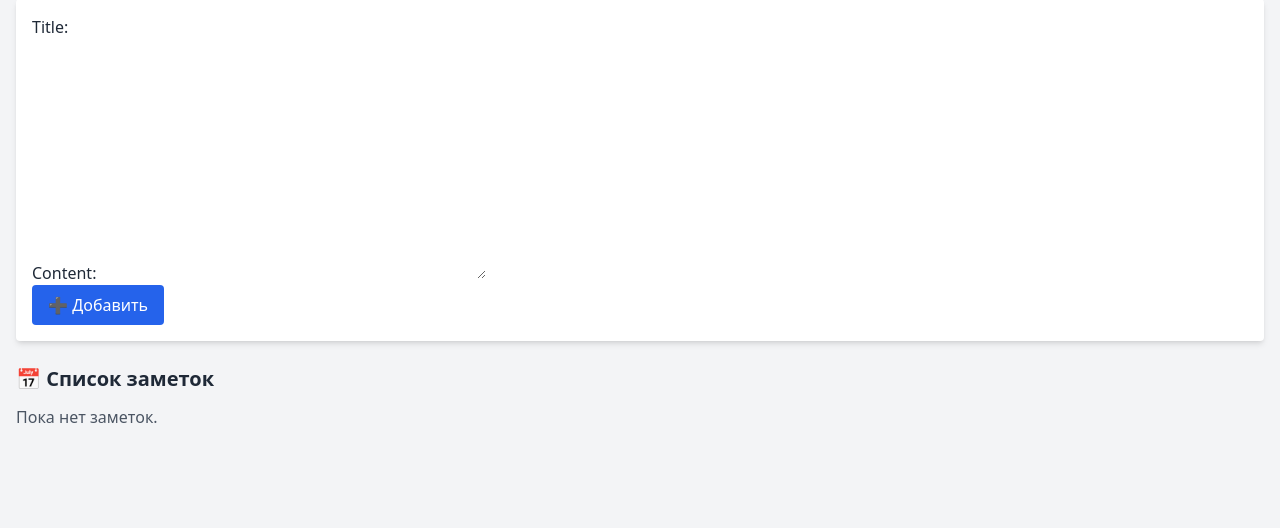
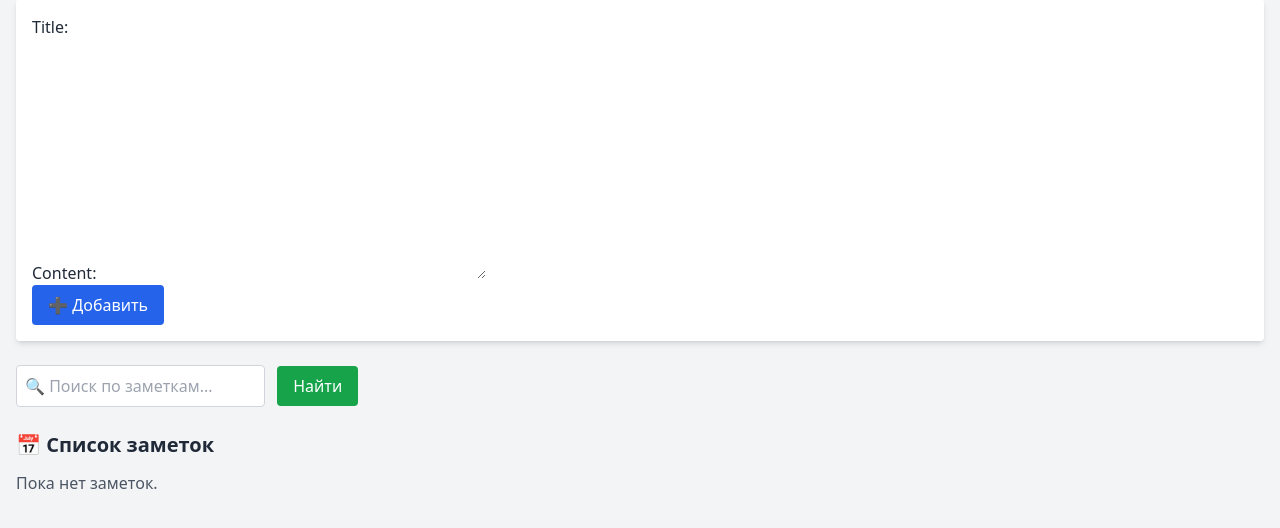
Before and after one commit to LIZTO4EKS/kurs2-, a Django app: page / in a window 1280 px wide. Shown: the part 113-641 px from the top of the page. Run offline with Django 5.2, Linux system fonts and the light colour scheme; a user stored in the database is signed in; data that the repository does not hold is empty; some libraries are stand-ins or nearby versions.

Commit message:
добавил фильтрацию поиска

```diff
--- a/notes/templates/notes/note_list.html
+++ b/notes/templates/notes/note_list.html
@@ -1,5 +1,3 @@
-<!-- Список заметок и форма добавления -->
-
 {% extends "notes/base.html" %}
 {% block title %}Мои заметки{% endblock %}
 {% block content %}
@@ -10,6 +8,14 @@
     {{ form.as_p }}
     <button type="submit" class="bg-blue-600 hover:bg-blue-700 text-white py-2 px-4 rounded">
         ➕ Добавить
+    </button>
+</form>
+
+<!-- Поисковая строка -->
+<form method="get" action="" class="mb-6">
+    <input type="text" name="q" placeholder="🔍 Поиск по заметкам..." value="{{ query|default:'' }}" class="p-2 rounded border border-gray-300">
+    <button type="submit" class="bg-green-600 hover:bg-green-700 text-white py-2 px-4 rounded ml-2">
+        Найти
     </button>
 </form>
 
@@ -31,8 +37,6 @@
             {% else %}
                 <a href="{% url 'note_toggle_done' note.pk %}" class="text-blue-500 hover:underline">✅ Отметить</a>
             {% endif %}
-
-            <!-- Кнопка для удаления (переноса в корзину) -->
             <a href="{% url 'note_delete' note.pk %}" class="text-red-500 hover:underline">🗑️ Удалить</a>
         </div>
     </li>
--- a/notes/views.py
+++ b/notes/views.py
@@ -3,11 +3,25 @@ from .models import Note
 from .forms import NoteForm, SignUpForm
 from django.contrib.auth.decorators import login_required
 from django.contrib.auth import login
+from django.db.models import Q
 
 
 @login_required
 def note_list(request):
-    notes = Note.objects.filter(user=request.user, is_deleted=False).order_by('due_date')
+    query = request.GET.get('q', '')  # Получаем запрос из строки поиска (или пустую строку по умолчанию)
+
+    # Основной фильтр по user и is_deleted
+    notes = Note.objects.filter(user=request.user, is_deleted=False)
+
+    # Если есть поисковый запрос, фильтруем по заголовку и содержимому
+    if query:
+        notes = notes.filter(
+            Q(title__icontains=query) | Q(content__icontains=query)
+        )
+
+    # Сортировка по дате (оставляем как было)
+    notes = notes.order_by('due_date')
+
     if request.method == 'POST':
         form = NoteForm(request.POST)
         if form.is_valid():
@@ -17,7 +31,9 @@ def note_list(request):
             return redirect('note_list')
     else:
         form = NoteForm()
-    return render(request, 'notes/note_list.html', {'notes': notes, 'form': form})
+
+    return render(request, 'notes/note_list.html', {'notes': notes, 'form': form, 'query': query})
+
 
 
 @login_required
```
Also changed, not shown: db.sqlite3.
